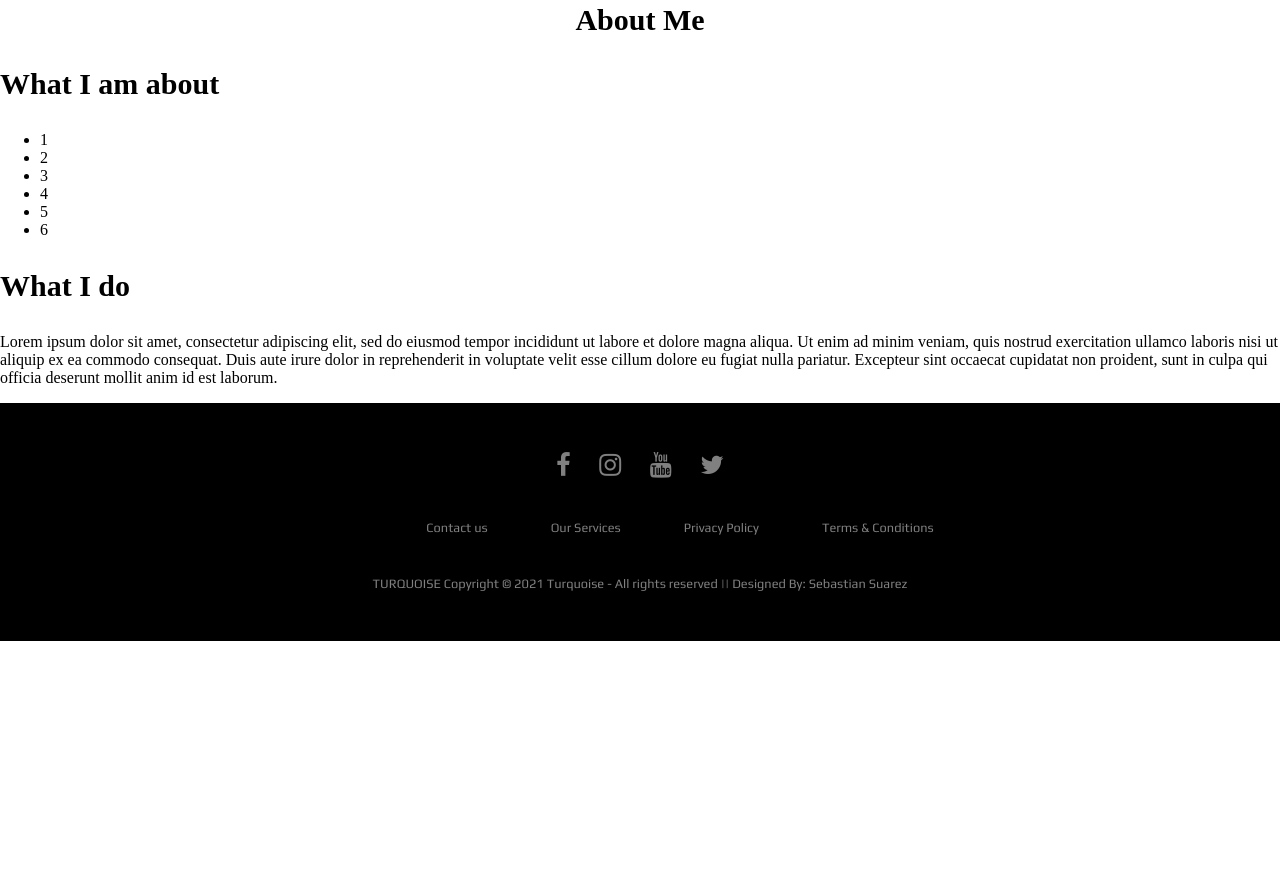
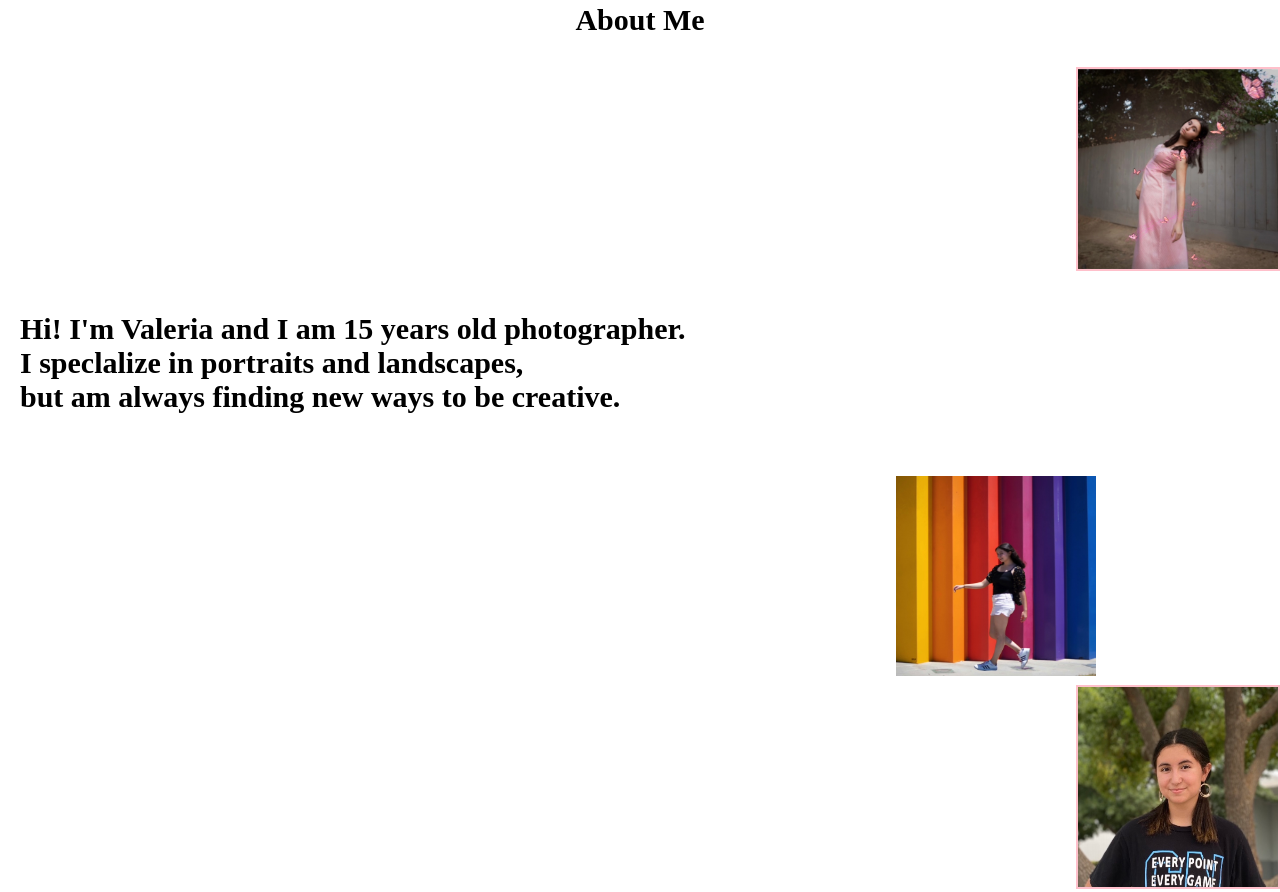
Before and after one commit to SebaSuarez/Final-Project, a plain HTML site: page about.html in a window 1280 px wide. Shown: the part 562-1454 px from the top of the page. Before the commit the page ends 1203 px from the top, so only its background shows below. Drawn offline with Linux system fonts and the light colour scheme.

Commit message:
before study group

```diff
--- a/Styles Folder/styles.css
+++ b/Styles Folder/styles.css
@@ -3,7 +3,7 @@ body{
     padding:0;
 }
 header{
-    background-image: url("https://digital.ihg.com/is/image/ihg/hotel-indigo-santa-barbara-6706484551-4x3");
+    background-image: url('Img Folder\butter-flower.JPG')
     height: 500px;
     background-size: cover;
     color: rgb(106, 89, 255);
@@ -63,7 +63,7 @@ input[type=text], select, textarea {
 
   .container {
     border-radius: 5px;
-    background-color:darkcyan;
+    background-color:rgb(233, 169, 180);
     padding: 20px;
   }
   #confirmation-words{
@@ -140,7 +140,36 @@ input[type=text], select, textarea {
   }
   .about{
     font-size: 30px;
+    font-weight: bold;
   }
   .about-me{
+    float: left;
+    margin: 10px;
+    margin-top: 250px;
+    margin-left: 20px;
+  }
+  .about-center{
     text-align: center;
   }
+  .img-left{
+    border: 2px solid pink;
+    margin: 5px 0px;
+  }
+  .img-right{
+    border: 2px solid pink;
+    float: right;
+    clear: right;
+    margin: 5px 0px;
+  }
+  img{
+    width: 400px;
+    height: 400px;
+  }
+  .about-img{
+    width: 200px;
+    height: 200px;
+  }
+  .left-m{
+    margin-left: 200px;
+    margin-top: 200px;
+  }
--- a/about.html
+++ b/about.html
@@ -13,7 +13,7 @@
 </head>
 <body>
     <header>
-        <h1>Santa Barbara</h1>
+        <h1>shot by valeria</h1>
     </header>
 
     <nav>
@@ -23,31 +23,22 @@
     </nav>
 
     <div class = "clearfloat"></div>
-    <h2 class="about about-me">
+    <h2 class="about about-center">
         About Me
     </h2>
-    <h3 class="about">
-        What I am about
-
-    </h3>
-    <ul>
-        <li>1</li>
-        <li>2</li>
-        <li>3</li>
-        <li>4</li>
-        <li>5</li>
-        <li>6</li>
-    </ul>
-    <h3 class="about">
-        What I do
-    </h3>
-    <p>
-        Lorem ipsum dolor sit amet, consectetur adipiscing elit, sed do eiusmod tempor incididunt ut labore et dolore magna aliqua. Ut enim ad minim veniam, quis nostrud exercitation ullamco laboris nisi ut aliquip ex ea commodo consequat. Duis aute irure dolor in reprehenderit in voluptate velit esse cillum dolore eu fugiat nulla pariatur. Excepteur sint occaecat cupidatat non proident, sunt in culpa qui officia deserunt mollit anim id est laborum.
+    <p class="about about-me">
+        Hi! I'm Valeria and I am 15 years old photographer. <br>
+        I speclalize in portraits and landscapes,<br>
+         but am always finding new ways to be creative.
     </p>
+    <div><img src="Img Folder\pink-vale.JPG" class="img-right about-img right-m"></div>
+    <div><img src="Img Folder\color-vale.JPG" class="left about-img left-m"></div>
+    <div><img src="Img Folder\vale.jpg" class="img-right about-img right-m"></div>
+    <div class = "clearfloat"></div>
     <div class="footer">
         <div class="row">
             <a href="#"><i class="fa fa-facebook"></i></a>
-            <a href="#"><i class="fa fa-instagram"></i></a>
+            <a href="@shotbyvalera"><i class="fa fa-instagram"></i></a>
             <a href="#"><i class="fa fa-youtube"></i></a>
             <a href="#"><i class="fa fa-twitter"></i></a>
         </div>
--- a/contact.html
+++ b/contact.html
@@ -13,7 +13,7 @@
 </head>
 <body>
     <header>
-        <h1>Santa Barbara</h1>
+        <h1>shot by valeria</h1>
     </header>
 
     <nav>
@@ -24,7 +24,6 @@
 
     <div class = "clearfloat"></div>
         <h3 class="contact contact-header">Contact Form</h3>
-         </p>
 
   <div class="container">
     <form action="confirmation.html">
@@ -47,7 +46,7 @@
   <div class="footer">
     <div class="row">
       <a href="#"><i class="fa fa-facebook"></i></a>
-      <a href="#"><i class="fa fa-instagram"></i></a>
+      <a href="@shotbyvalera"><i class="fa fa-instagram"></i></a>
       <a href="#"><i class="fa fa-youtube"></i></a>
       <a href="#"><i class="fa fa-twitter"></i></a>
     </div>
```
Also changed, not shown: index.html (+17 -2 lines), Img Folder/ali.JPG (added), Img Folder/all.JPG (added), Img Folder/butter-flower.JPG (added), Img Folder/color-vale.JPG (added), Img Folder/flower.jpg (added), Img Folder/food.JPG (added), Img Folder/gg.JPG (added), Img Folder/pink-vale.JPG (added), Img Folder/sunset.jpg (added), Img Folder/vale.jpg (added).
